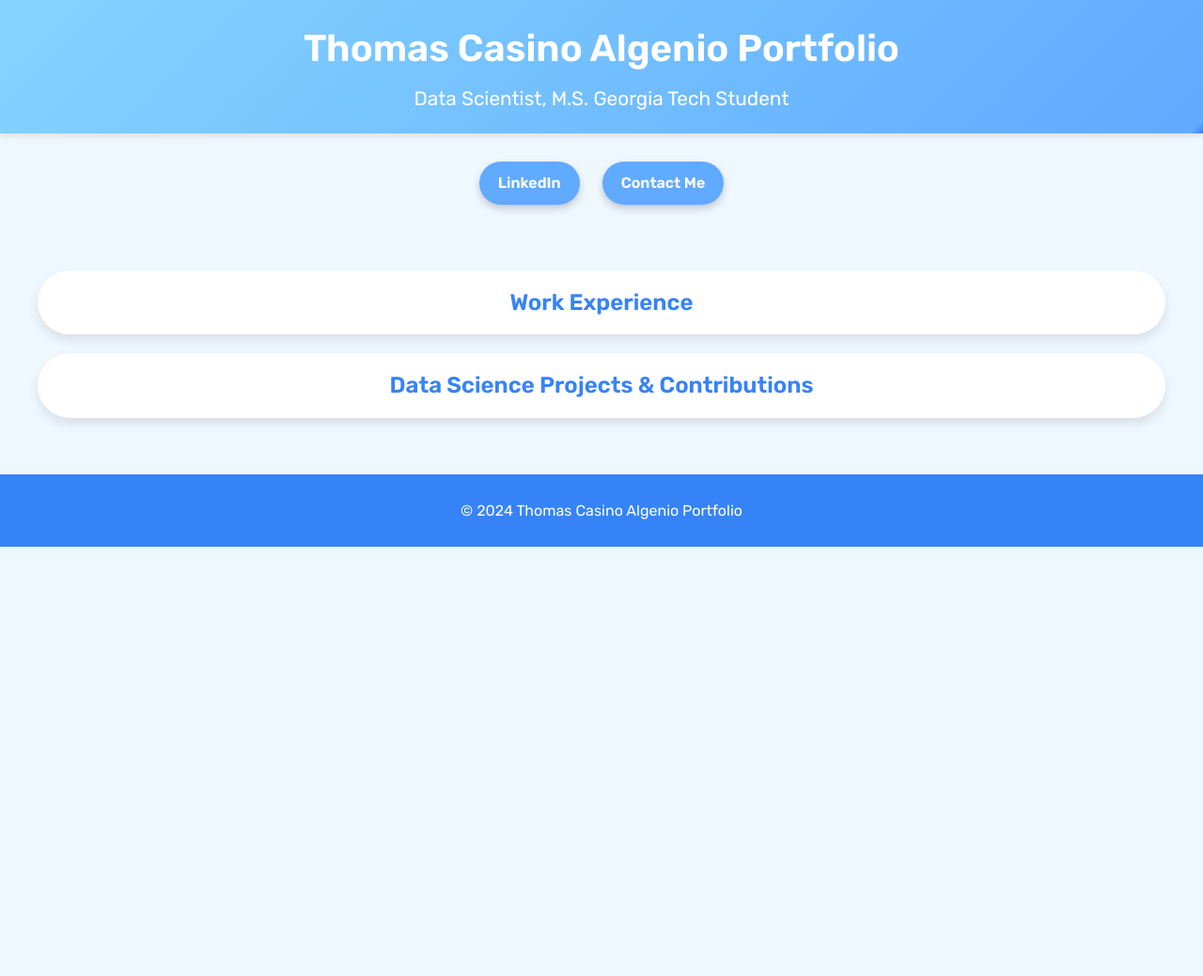
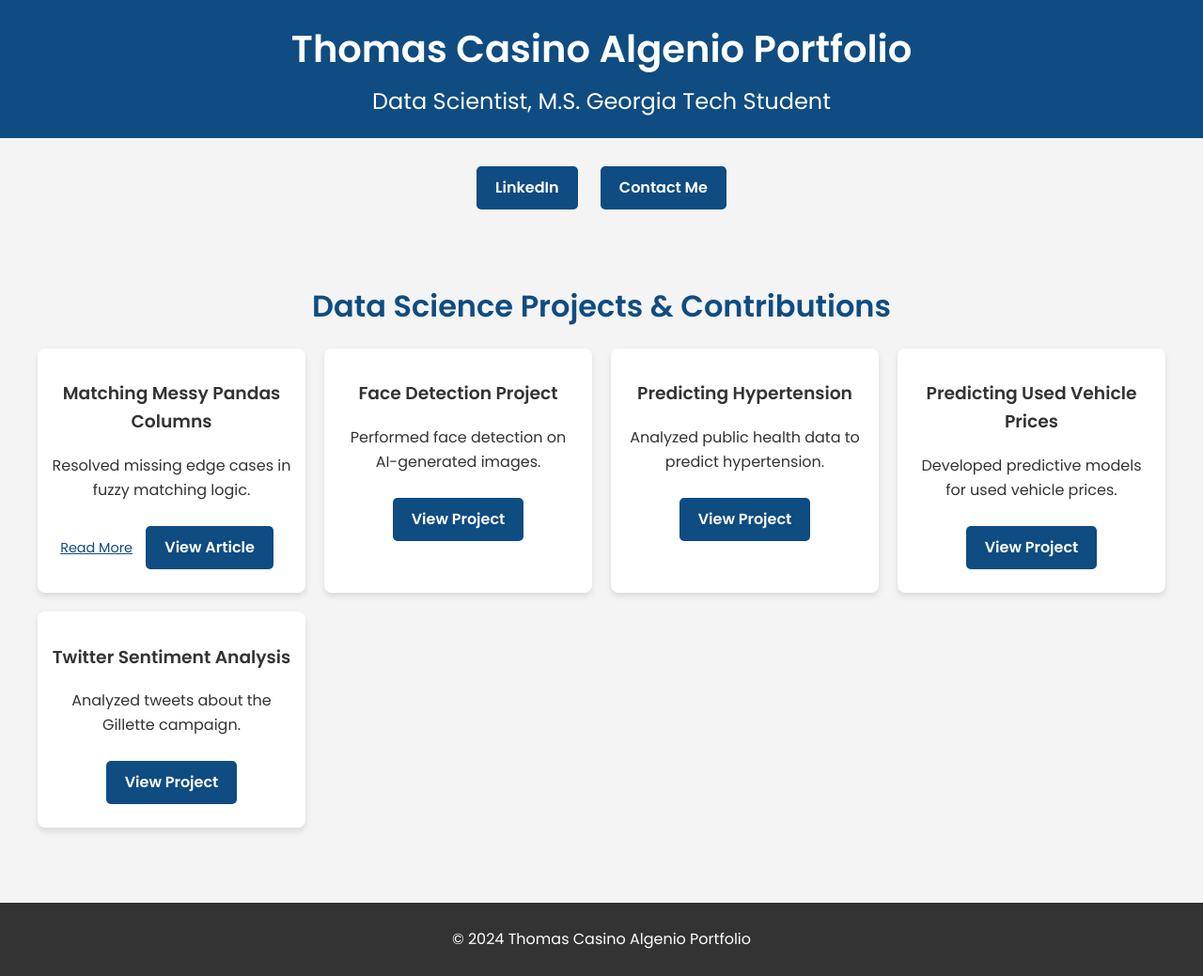
Before and after one commit to thomasalgenio/Thomas_Portfolio, a Jekyll site: the page built from README.md, in a window 1280 px wide. Shown: the whole page at 94% size. Built offline with Jekyll 4.4.1, drawn with Linux system fonts in a browser that asks for light colours; our own code applies the rules of GitHub Pages for plain Markdown files; before the commit the page ends 900 px from its top, so only the background shows below that.

Commit message:
Update default.html

```diff
--- a/_layouts/default.html
+++ b/_layouts/default.html
@@ -4,25 +4,23 @@
     <meta charset="UTF-8">
     <meta name="viewport" content="width=device-width, initial-scale=1.0">
     <title>Thomas Casino Algenio Portfolio</title>
-    <link href="https://fonts.googleapis.com/css2?family=Rubik:wght@400;600&display=swap" rel="stylesheet">
+    <link href="https://fonts.googleapis.com/css2?family=Poppins:wght@400;600&display=swap" rel="stylesheet">
     <style>
       /* General Styles */
       body {
-        font-family: 'Rubik', sans-serif;
+        font-family: 'Poppins', sans-serif;
         margin: 0;
         padding: 0;
-        background-color: #f0f8ff;
+        background-color: #f4f4f4;
         color: #333;
         line-height: 1.6;
-        overflow-x: hidden;
       }
 
       header {
-        background: linear-gradient(135deg, #85d4ff 0%, #60aaff 99%, #3583f7 100%);
+        background: #0F4C81;
         color: white;
         padding: 20px;
         text-align: center;
-        box-shadow: 0px 3px 6px rgba(0, 0, 0, 0.1);
       }
 
       header h1 {
@@ -33,7 +31,6 @@
       header h2 {
         margin: 5px 0 0;
         font-weight: 400;
-        font-size: 1.3rem;
       }
 
       .button-container {
@@ -48,17 +45,14 @@
         font-size: 1rem;
         font-weight: bold;
         color: white;
-        background-color: #60aaff;
+        background-color: #0F4C81;
         text-decoration: none;
-        border-radius: 50px;
-        box-shadow: 0px 4px 8px rgba(0, 0, 0, 0.2);
-        transition: all 0.3s ease-in-out;
+        border-radius: 5px;
+        transition: background-color 0.3s;
       }
 
       .btn:hover {
-        transform: scale(1.1);
-        background-color: #85d4ff;
-        color: #333;
+        background-color: #104f5b;
       }
 
       main {
@@ -67,90 +61,15 @@
         padding: 20px;
       }
 
-      .bubble-container {
-        margin: 20px auto;
-        padding: 15px;
-        background: #ffffff;
-        border-radius: 50px;
-        box-shadow: 0px 6px 12px rgba(0, 0, 0, 0.1);
-        text-align: center;
-        transition: transform 0.3s;
-        cursor: pointer;
+      section {
+        margin-bottom: 40px;
       }
 
-      .bubble-container:hover {
-        transform: scale(1.05);
-      }
-
-      .bubble-header {
-        font-size: 1.5rem;
-        font-weight: 600;
-        color: #3583f7;
-      }
-
-      .bubble-content {
-        display: none;
-        margin-top: 15px;
-        padding: 20px;
-        border-top: 2px solid #3583f7;
-        font-size: 1rem;
-        line-height: 1.6;
-        background: #f0faff;
-        border-radius: 15px;
-      }
-
-      .timeline {
-        text-align: left;
-        margin: 10px 0;
-        position: relative;
-        padding-left: 20px;
-      }
-
-      .timeline::before {
-        content: '';
-        position: absolute;
-        left: 10px;
-        top: 0;
-        bottom: 0;
-        width: 2px;
-        background: #60aaff;
-      }
-
-      .timeline-item {
-        position: relative;
-        padding-left: 20px;
+      section h2 {
+        color: #0F4C81;
+        font-size: 2rem;
         margin-bottom: 20px;
-      }
-
-      .timeline-item::before {
-        content: '';
-        position: absolute;
-        left: 0;
-        top: 5px;
-        width: 10px;
-        height: 10px;
-        background: #60aaff;
-        border-radius: 50%;
-      }
-
-      .timeline-item h3 {
-        margin: 0;
-        font-size: 1.2rem;
-        color: #60aaff;
-      }
-
-      .timeline-item span {
-        font-size: 0.9rem;
-        color: #777;
-        display: block;
-        margin-bottom: 5px;
-      }
-
-      .timeline-promotion {
-        margin-left: 40px;
-        font-size: 0.9rem;
-        color: #555;
-        font-style: italic;
+        text-align: center;
       }
 
       .projects {
@@ -161,12 +80,12 @@
       }
 
       .project-card {
-        background: #f0faff;
-        border-radius: 15px;
-        box-shadow: 0px 4px 8px rgba(0, 0, 0, 0.1);
-        padding: 20px;
-        transition: transform 0.3s;
+        background: white;
+        border-radius: 8px;
+        box-shadow: 0 4px 6px rgba(0, 0, 0, 0.1);
+        padding: 15px;
         text-align: center;
+        transition: transform 0.2s;
       }
 
       .hidden-text {
@@ -174,7 +93,7 @@
       }
 
       .read-more-link {
-        color: #3583f7;
+        color: #0F4C81;
         text-decoration: underline;
         cursor: pointer;
         font-size: 0.9rem;
@@ -183,25 +102,24 @@
       }
 
       .project-card ul {
-        list-style-type: disc; /* Use disc bullets */
-        padding-left: 20px; /* Indent bullets slightly */
-        margin: 10px 0; /* Add spacing between the bullets and other elements */
-        text-align: left; /* Align bullets to the left */
+        list-style-type: disc;
+        padding-left: 20px;
+        margin: 10px 0;
+        text-align: left;
       }
 
       .project-card li {
-        font-size: 0.7rem; /* Match the font size with other text */
+        font-size: 0.7rem;
         color: #555;
-        line-height: 1.5; /* Add spacing between lines */
+        line-height: 1.5;
       }
 
       .project-card:hover {
         transform: translateY(-5px);
-        box-shadow: 0px 8px 16px rgba(53, 131, 247, 0.4);
       }
 
       footer {
-        background: #3583f7;
+        background: #333;
         color: white;
         text-align: center;
         padding: 10px;
@@ -227,44 +145,45 @@
     </div>
 
     <main>
-      <!-- Work Experience Bubble -->
-      <div class="bubble-container" onclick="toggleBubble('experience')">
-        <div class="bubble-header">Work Experience</div>
-        <div id="experience" class="bubble-content">
-          <div class="timeline">
-            <div class="timeline-item">
-              <h3>Quest Diagnostics</h3>
-              <span>Data Scientist Jan 2020 - Nov 2022</span>
-              <p class="timeline-promotion">Promoted from Data Scientist Intern</p>
-              <span>Intern: Jun 2019 - Aug 2019</span>
-            </div>
-            <div class="timeline-item">
-              <h3>United Parcel Service (UPS)</h3>
-              <span>Data Scientist Nov 2022 - Sept 2024</span>
-            </div>
+      <!-- Data Science Projects & Contributions -->
+      <section>
+        <h2>Data Science Projects & Contributions</h2>
+        <div class="projects">
+          <!-- Project 1 -->
+          <div class="project-card">
+            <h3>Matching Messy Pandas Columns</h3>
+            <p>Resolved missing edge cases in fuzzy matching logic.</p>
+            <ul class="hidden-text">
+              <li>Improved accuracy for 200+ cases.</li>
+              <li>Collaborated with authors for improved coverage.</li>
+            </ul>
+            <span class="read-more-link" onclick="toggleText(this, event)">Read More</span>
+            <a href="https://medium.com/analytics-vidhya/matching-messy-pandas-columns-with-fuzzywuzzy-4adda6c7994f" class="btn">View Article</a>
+          </div>
+          <!-- Project 2 -->
+          <div class="project-card">
+            <h3>Face Detection Project</h3>
+            <p>Performed face detection on AI-generated images.</p>
+            <a href="https://github.com/thomasalgenio/Sample_Projects/tree/main/Face_Detection_on_AI_Generated_Images" class="btn">View Project</a>
+          </div>
+          <!-- Add the remaining project cards -->
+          <div class="project-card">
+            <h3>Predicting Hypertension</h3>
+            <p>Analyzed public health data to predict hypertension.</p>
+            <a href="https://github.com/thomasalgenio/Sample_Projects/tree/main/Hypertension_Prediction" class="btn">View Project</a>
+          </div>
+          <div class="project-card">
+            <h3>Predicting Used Vehicle Prices</h3>
+            <p>Developed predictive models for used vehicle prices.</p>
+            <a href="https://github.com/thomasalgenio/Sample_Projects/tree/main/Used_Vehicles_Prediction" class="btn">View Project</a>
+          </div>
+          <div class="project-card">
+            <h3>Twitter Sentiment Analysis</h3>
+            <p>Analyzed tweets about the Gillette campaign.</p>
+            <a href="https://github.com/thomasalgenio/Sample_Projects/tree/main/NLP_Sentiment_Analysis_Gillette" class="btn">View Project</a>
           </div>
         </div>
-      </div>
-
-      <!-- Data Science Projects Bubble -->
-      <div class="bubble-container" onclick="toggleBubble('projects')">
-        <div class="bubble-header">Data Science Projects & Contributions</div>
-        <div id="projects" class="bubble-content">
-          <div class="projects">
-            <!-- Repeat for all 13 cards -->
-            <div class="project-card">
-              <h3>Matching Messy Pandas Columns</h3>
-              <p>Resolved edge cases in fuzzy matching logic.</p>
-              <ul class="hidden-text">
-                <li>Enhanced fuzzy logic for 200+ edge cases.</li>
-                <li>Collaborated to improve coverage and performance.</li>
-              </ul>
-              <span class="read-more-link" onclick="toggleText(this, event)">Read More</span>
-            </div>
-            <!-- Add remaining cards -->
-          </div>
-        </div>
-      </div>
+      </section>
     </main>
 
     <footer>
```
Also changed, not shown: other parts of _layouts/default.html (+1 -6 lines).
